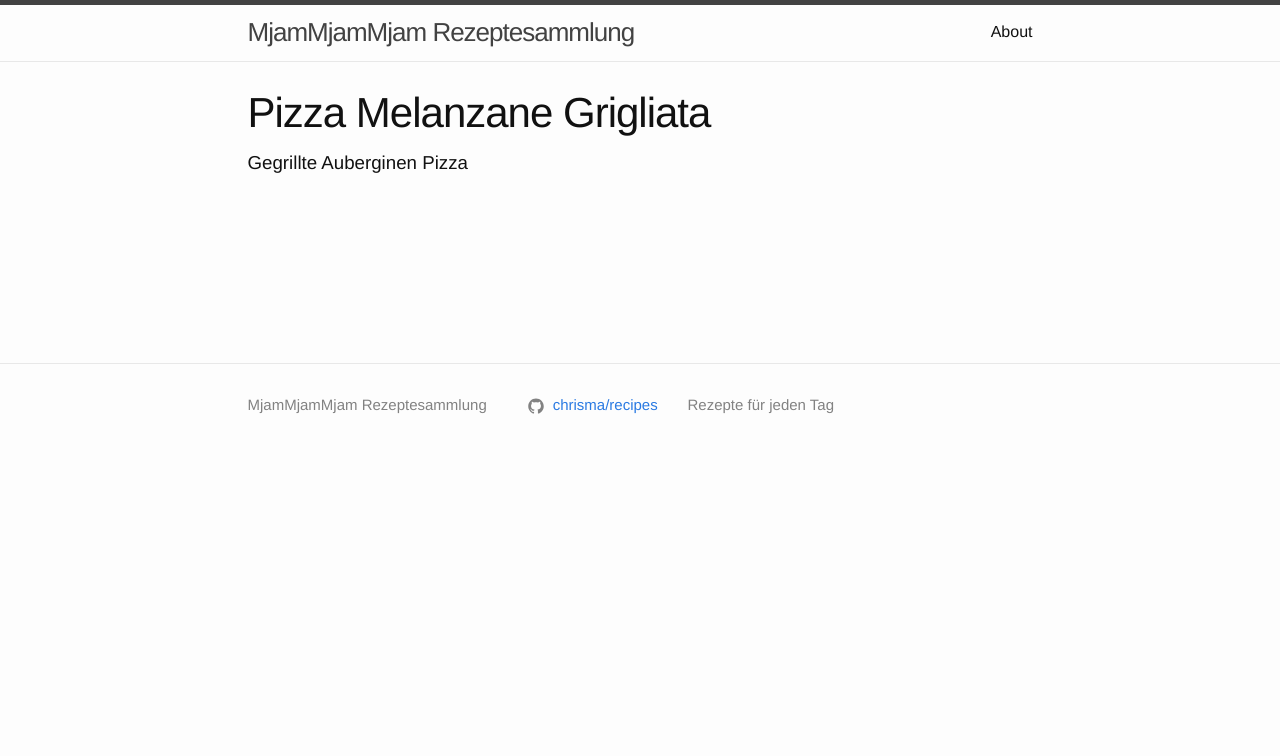
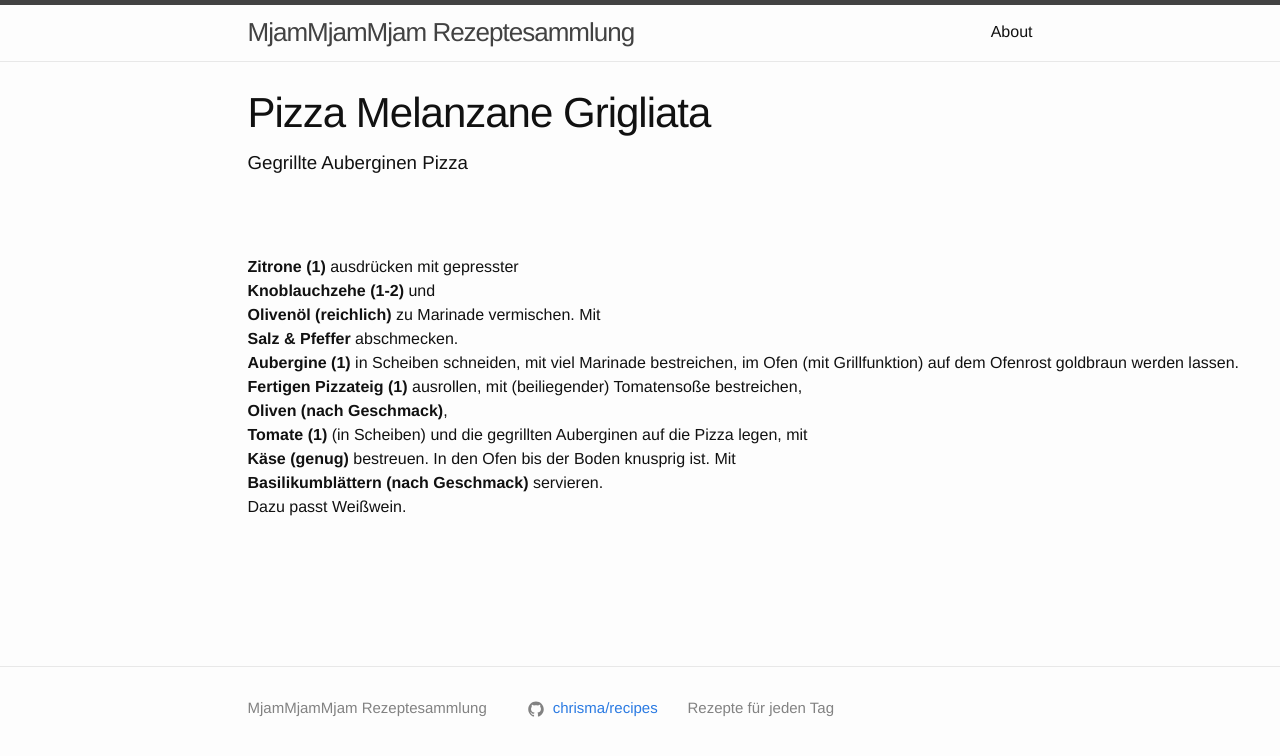
Before and after one commit to chrisma/recipes, a Jekyll site: the page built from _recipes/pizza_melanzane_grigliata.md, in a window 1280 px wide. Shown: the top 756 px of the page. Built offline with Jekyll 4.4.1, drawn with Linux system fonts in a browser that asks for light colours; nearby versions of some CDN libraries.

Commit message:
Add 'Pizza Malanzane Grigliata'

```diff
--- a/_recipes/pizza_melanzane_grigliata.md
+++ b/_recipes/pizza_melanzane_grigliata.md
@@ -5,5 +5,15 @@ subtitle: Gegrillte Auberginen Pizza
 image: img/auberginen_pizza.jpg
 tags:
  - Schnell
- - Frühstück
 ---
+**Zitrone (1)** ausdrücken mit gepresster
+**Knoblauchzehe (1-2)** und
+**Olivenöl (reichlich)** zu Marinade vermischen. Mit
+**Salz & Pfeffer** abschmecken.
+**Aubergine (1)** in Scheiben schneiden, mit viel Marinade bestreichen, im Ofen (mit Grillfunktion) auf dem Ofenrost goldbraun werden lassen.
+**Fertigen Pizzateig (1)** ausrollen, mit (beiliegender) Tomatensoße bestreichen,
+**Oliven (nach Geschmack)**,
+**Tomate (1)** (in Scheiben) und die gegrillten Auberginen auf die Pizza legen, mit
+**Käse (genug)** bestreuen. In den Ofen bis der Boden knusprig ist. Mit
+**Basilikumblättern (nach Geschmack)** servieren.
+Dazu passt Weißwein.
```
